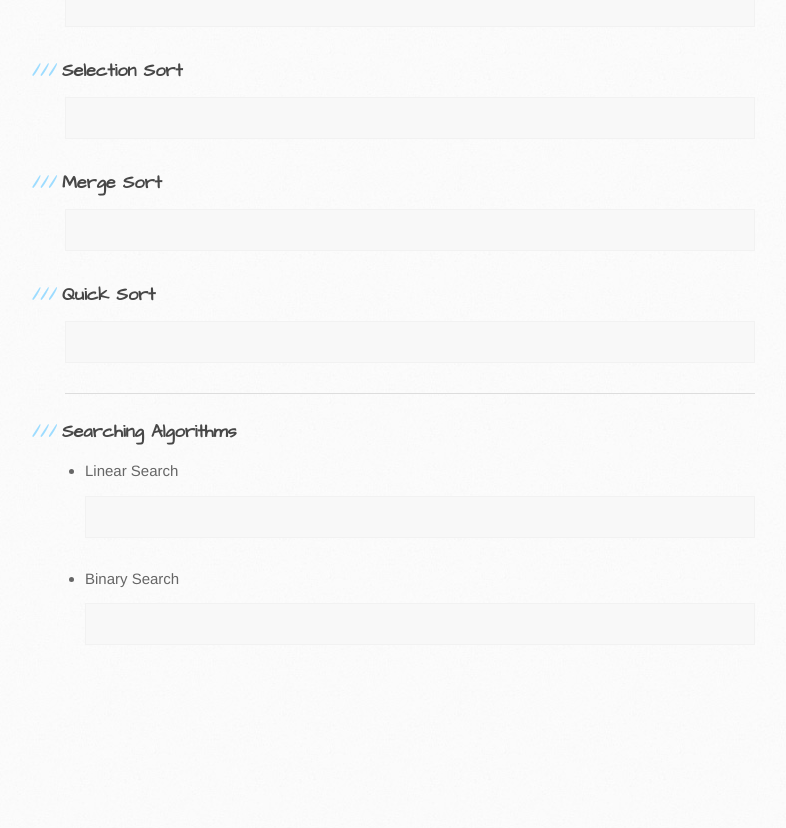
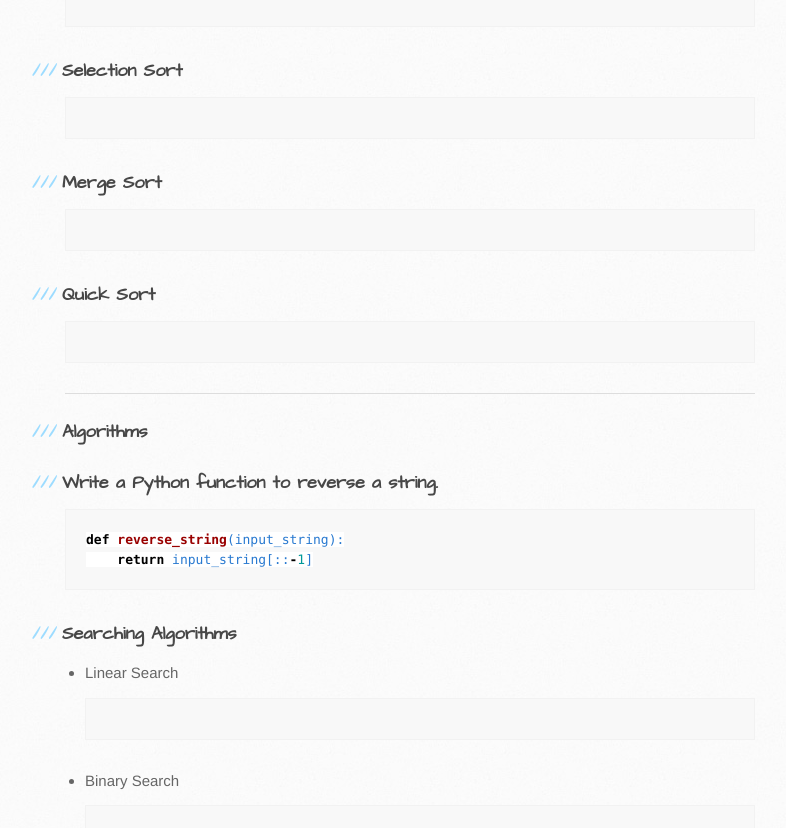
Before and after one commit to trumpfheller/trumpfheller.github.io, a Jekyll site: the page built from python/algorithms.md, in a window 1280 px wide and 900 px high, scrolled down 1123 px. Shown: the top 828 px of the window, without its empty margins (95-881 px from the left). Built offline with Jekyll 4.4.1, drawn with Linux system fonts in a browser that asks for light colours; before the commit the page ends 1821 px from its top, so only the background shows below that.

Commit message:
Update algorithms.md

````diff
--- a/python/algorithms.md
+++ b/python/algorithms.md
@@ -55,6 +55,16 @@ print("Sorted list:", my_list)
 
 ***
 
+### Algorithms
+
+
+### Write a Python function to reverse a string.
+
+```python
+def reverse_string(input_string):
+    return input_string[::-1]
+```
+
 ### Searching Algorithms
 
 - Linear Search
````
